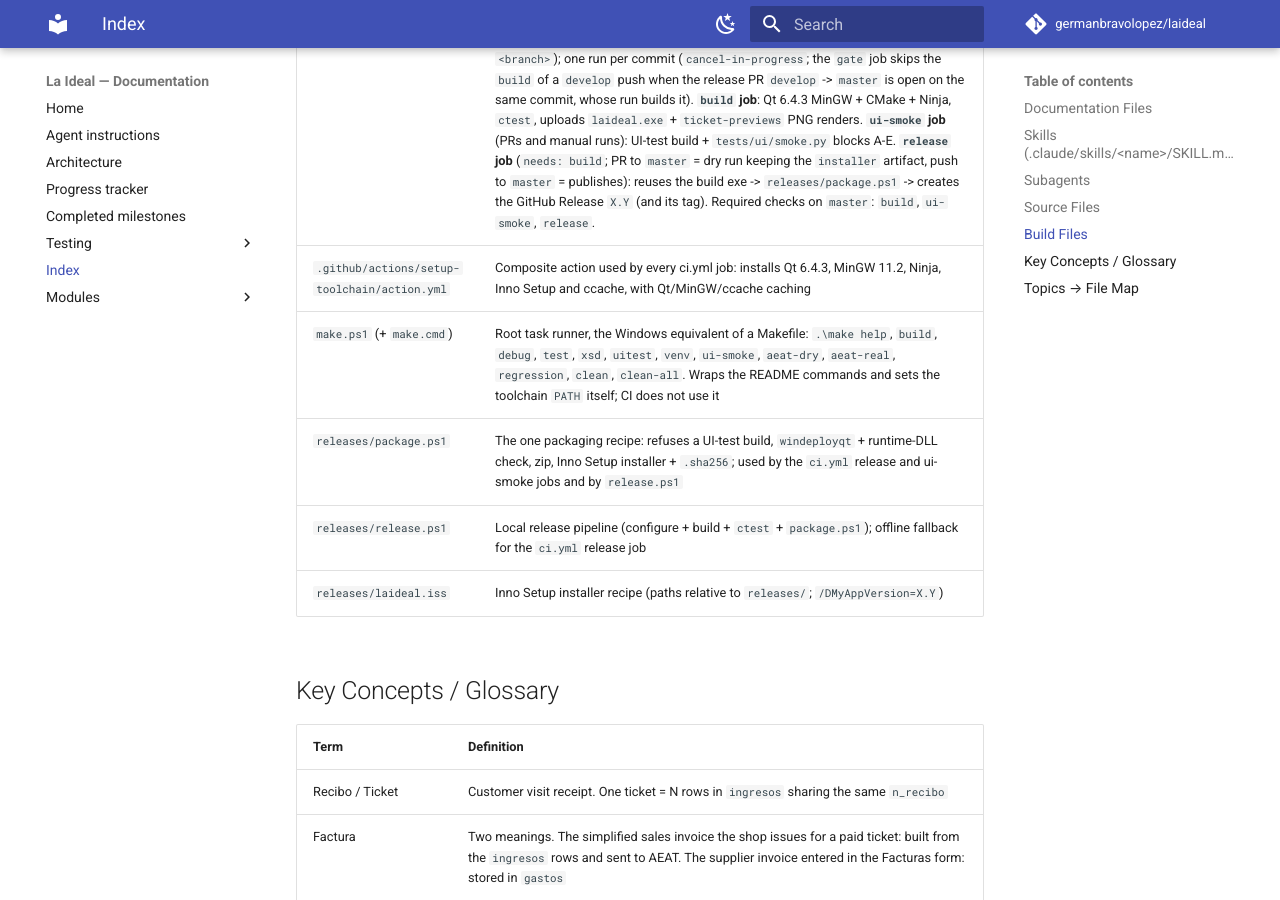
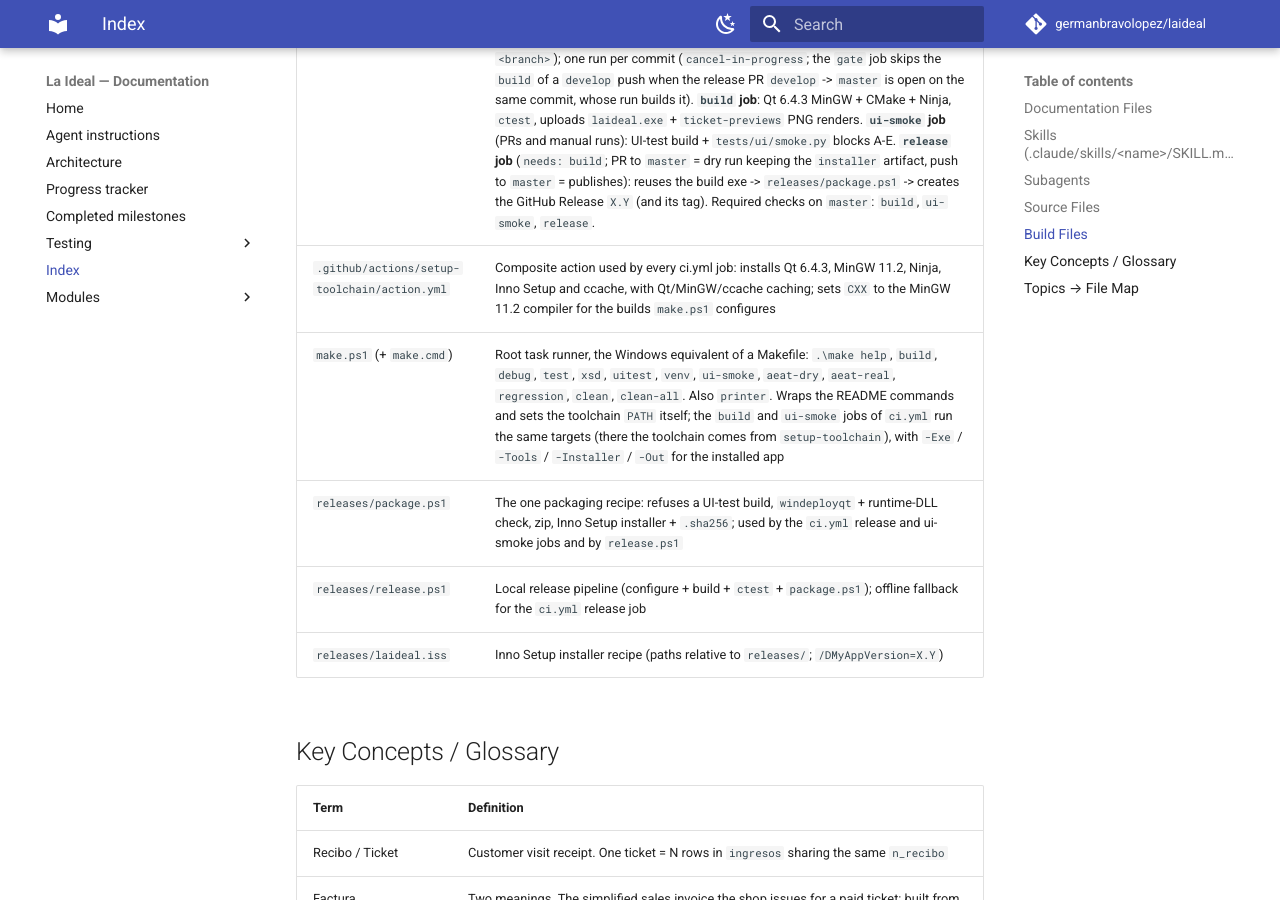
Before and after one commit to germanbravolopez/laideal, an MkDocs documentation site: the page built from docs/INDEX.md, in a window 1280 px wide and 900 px high, scrolled down 10382 px. Built offline with MkDocs 1.6.1 and Material for MkDocs 9.7.7, drawn with Linux system fonts in a browser that asks for light colours; comment, search, counter and statistics services are not loaded.

Commit message:
ci: the build and ui-smoke jobs run the make.ps1 targets (build, test, uitest, venv, printer, ui-smoke, aeat-dry) instead of repeating their commands; make.ps1 takes the toolchain from setup-toolchain on GitHub (CXX), writes the test summary there and tests an installed app with -Exe/-Tools/-Installer/-Out

```diff
--- a/docs/INDEX.md
+++ b/docs/INDEX.md
@@ -154,8 +154,8 @@ Project-specific agents callable via the `Agent` tool with `subagent_type: "<nam
 | `pyproject.toml` | Hosts the docs build tooling only (no Python package shipped): the `docs` optional-dependency group (`pip install ".[docs]"` → `mkdocs-material`) |
 | `.github/workflows/docs.yml` | Builds the MkDocs site and publishes it to GitHub Pages via the official flow (`upload-pages-artifact` + `deploy-pages`). **site** job on push/PR to `develop` / `master` (PR run = pre-merge publication test); **deploy** job on master push, then verifies publication by polling the `page_url`. Needs repo Pages source = "GitHub Actions" |
 | `.github/workflows/ci.yml` | CI + UI smoke + Release in one workflow; triggers: PR to `develop` / `master`, push to `develop` / `master`, `workflow_dispatch` (`gh workflow run ci.yml --ref <branch>`); one run per commit (`cancel-in-progress`; the `gate` job skips the `build` of a `develop` push when the release PR `develop` -> `master` is open on the same commit, whose run builds it). **`build` job**: Qt 6.4.3 MinGW + CMake + Ninja, `ctest`, uploads `laideal.exe` + `ticket-previews` PNG renders. **`ui-smoke` job** (PRs and manual runs): UI-test build + `tests/ui/smoke.py` blocks A-E. **`release` job** (`needs: build`; PR to `master` = dry run keeping the `installer` artifact, push to `master` = publishes): reuses the build exe -> `releases/package.ps1` -> creates the GitHub Release `X.Y` (and its tag). Required checks on `master`: `build`, `ui-smoke`, `release`. |
-| `.github/actions/setup-toolchain/action.yml` | Composite action used by every ci.yml job: installs Qt 6.4.3, MinGW 11.2, Ninja, Inno Setup and ccache, with Qt/MinGW/ccache caching |
-| `make.ps1` (+ `make.cmd`) | Root task runner, the Windows equivalent of a Makefile: `.\make help`, `build`, `debug`, `test`, `xsd`, `uitest`, `venv`, `ui-smoke`, `aeat-dry`, `aeat-real`, `regression`, `clean`, `clean-all`. Wraps the README commands and sets the toolchain `PATH` itself; CI does not use it |
+| `.github/actions/setup-toolchain/action.yml` | Composite action used by every ci.yml job: installs Qt 6.4.3, MinGW 11.2, Ninja, Inno Setup and ccache, with Qt/MinGW/ccache caching; sets `CXX` to the MinGW 11.2 compiler for the builds `make.ps1` configures |
+| `make.ps1` (+ `make.cmd`) | Root task runner, the Windows equivalent of a Makefile: `.\make help`, `build`, `debug`, `test`, `xsd`, `uitest`, `venv`, `ui-smoke`, `aeat-dry`, `aeat-real`, `regression`, `clean`, `clean-all`. Also `printer`. Wraps the README commands and sets the toolchain `PATH` itself; the `build` and `ui-smoke` jobs of `ci.yml` run the same targets (there the toolchain comes from `setup-toolchain`), with `-Exe` / `-Tools` / `-Installer` / `-Out` for the installed app |
 | `releases/package.ps1` | The one packaging recipe: refuses a UI-test build, `windeployqt` + runtime-DLL check, zip, Inno Setup installer + `.sha256`; used by the `ci.yml` release and ui-smoke jobs and by `release.ps1` |
 | `releases/release.ps1` | Local release pipeline (configure + build + `ctest` + `package.ps1`); offline fallback for the `ci.yml` release job |
 | `releases/laideal.iss` | Inno Setup installer recipe (paths relative to `releases/`; `/DMyAppVersion=X.Y`) |
```
Also changed, not shown: CONTRIBUTING.md (+1 -1 lines), README.md (+3 -2 lines), docs/completed_milestones.md (+2 -1 lines), docs/testing/README.md (+1 -1 lines), docs/testing/ui_smoke.md (+2 -0 lines), 3 other files.
